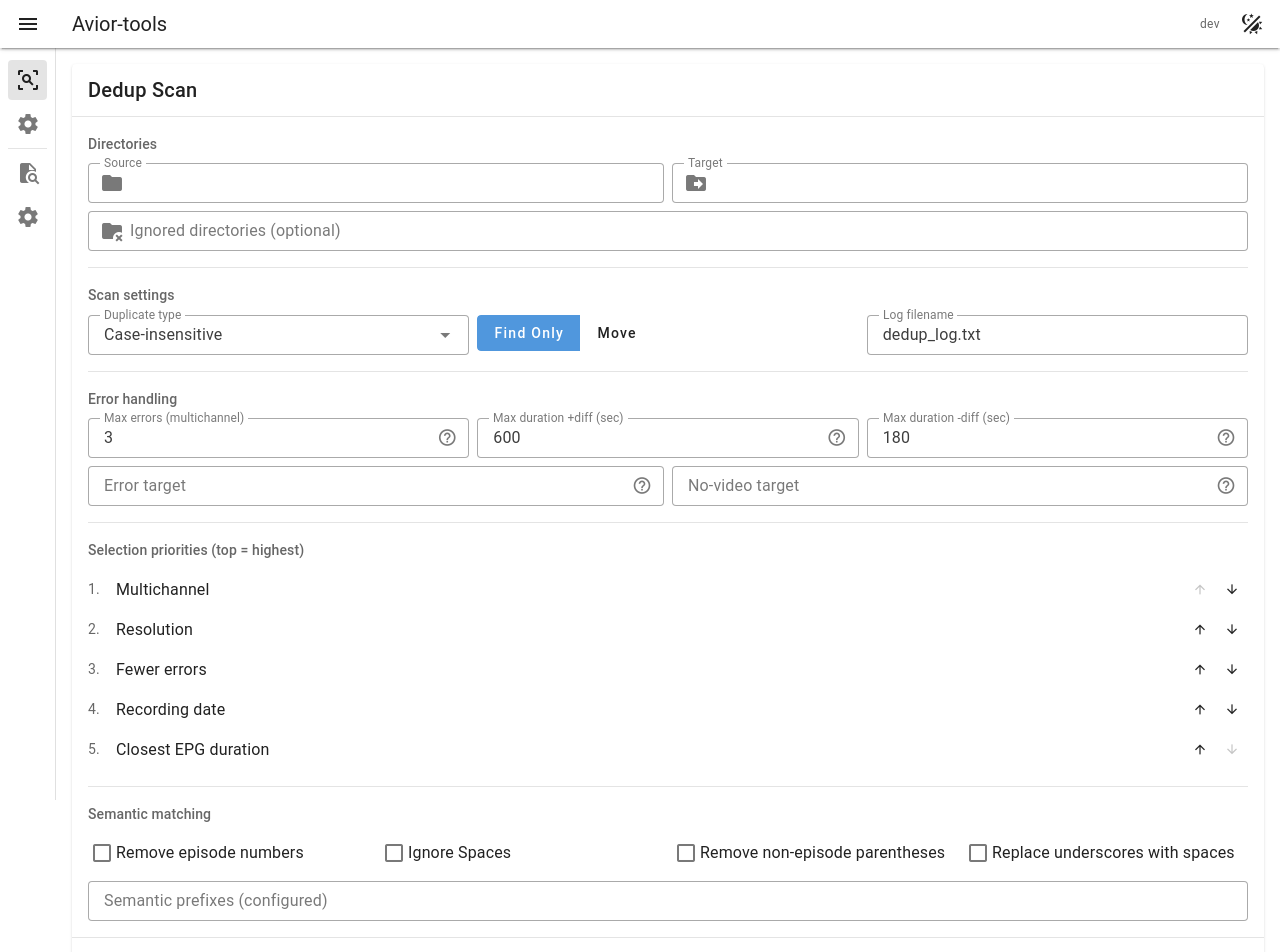
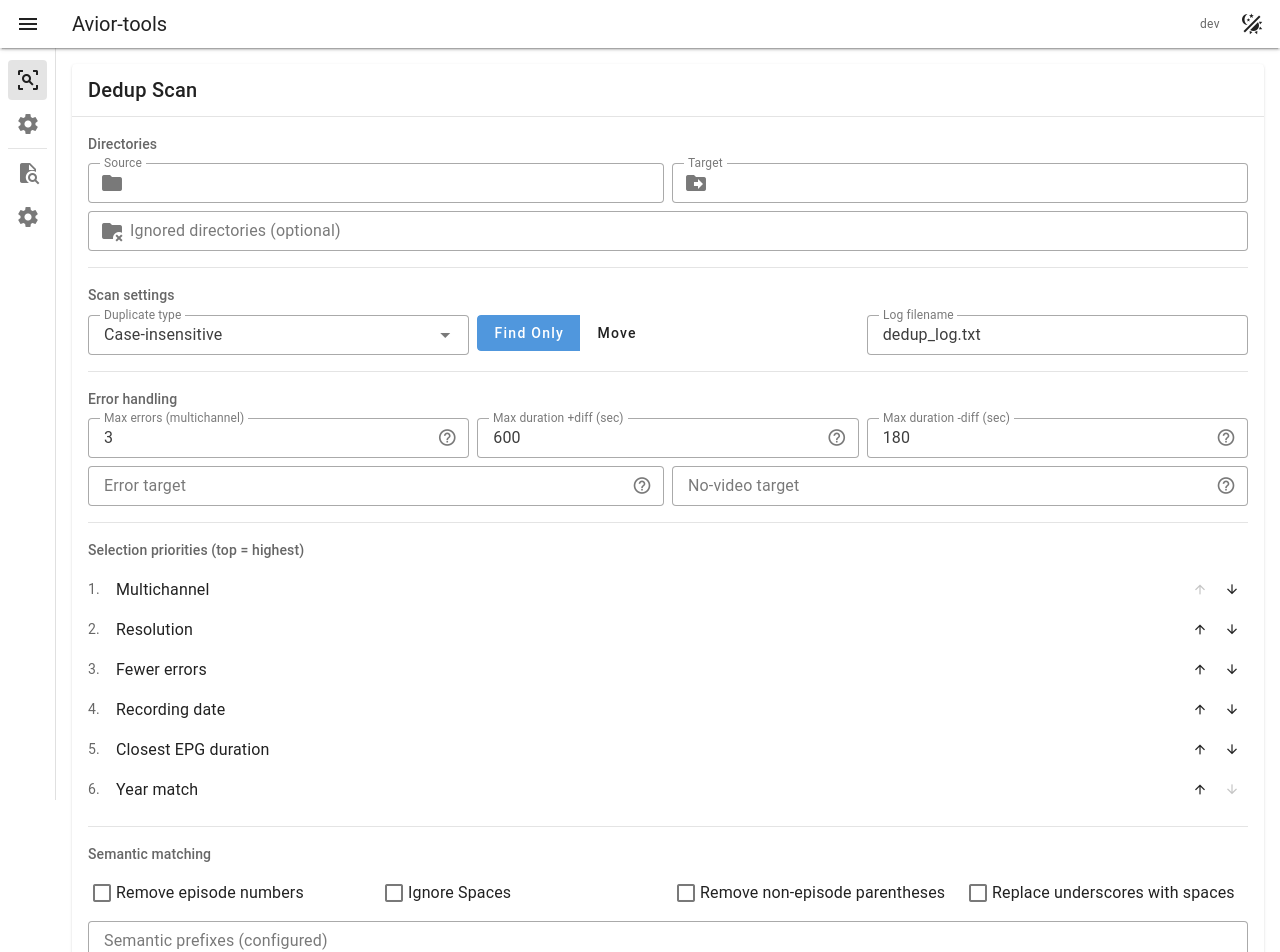
Before and after one commit to bmaeofu/avior-dedup, a Vue app in the folder frontend/: page / in a window 1280 px wide. Shown: the top 952 px of the page. Built offline with nearby package versions, Linux system fonts and the light colour scheme; no server answers.

Commit message:
feat(selection): add 'year_match' to selection priorities

```diff
--- a/frontend/src/components/JobForm.vue
+++ b/frontend/src/components/JobForm.vue
@@ -53,7 +53,7 @@ const form = reactive<JobRequest>({
   max_errors_when_mc: 3,
   max_duration_diff_longer: 600,
   max_duration_diff_shorter: 180,
-  selection_priorities: ['multichannel', 'resolution', 'fewer_errors', 'recording_date', 'closest_duration'] as SelectionPriority[],
+  selection_priorities: ['multichannel', 'resolution', 'fewer_errors', 'recording_date', 'closest_duration', 'year_match'] as SelectionPriority[],
   semantic_prefixes: [],
   remove_episode_nos: false,
   remove_spaces: false,
@@ -81,6 +81,7 @@ const priorityLabels: Record<SelectionPriority, string> = {
   fewer_errors: 'Fewer errors',
   closest_duration: 'Closest EPG duration',
   recording_date: 'Recording date',
+  year_match: 'Year match',
 }
 
 function movePriority(index: number, direction: -1 | 1) {
--- a/frontend/src/types.ts
+++ b/frontend/src/types.ts
@@ -1,4 +1,4 @@
-export type SelectionPriority = 'multichannel' | 'resolution' | 'fewer_errors' | 'closest_duration' | 'recording_date'
+export type SelectionPriority = 'multichannel' | 'resolution' | 'fewer_errors' | 'closest_duration' | 'recording_date' | 'year_match'
 
 export interface JobRequest {
   mode: 'm' | 'f'
```
